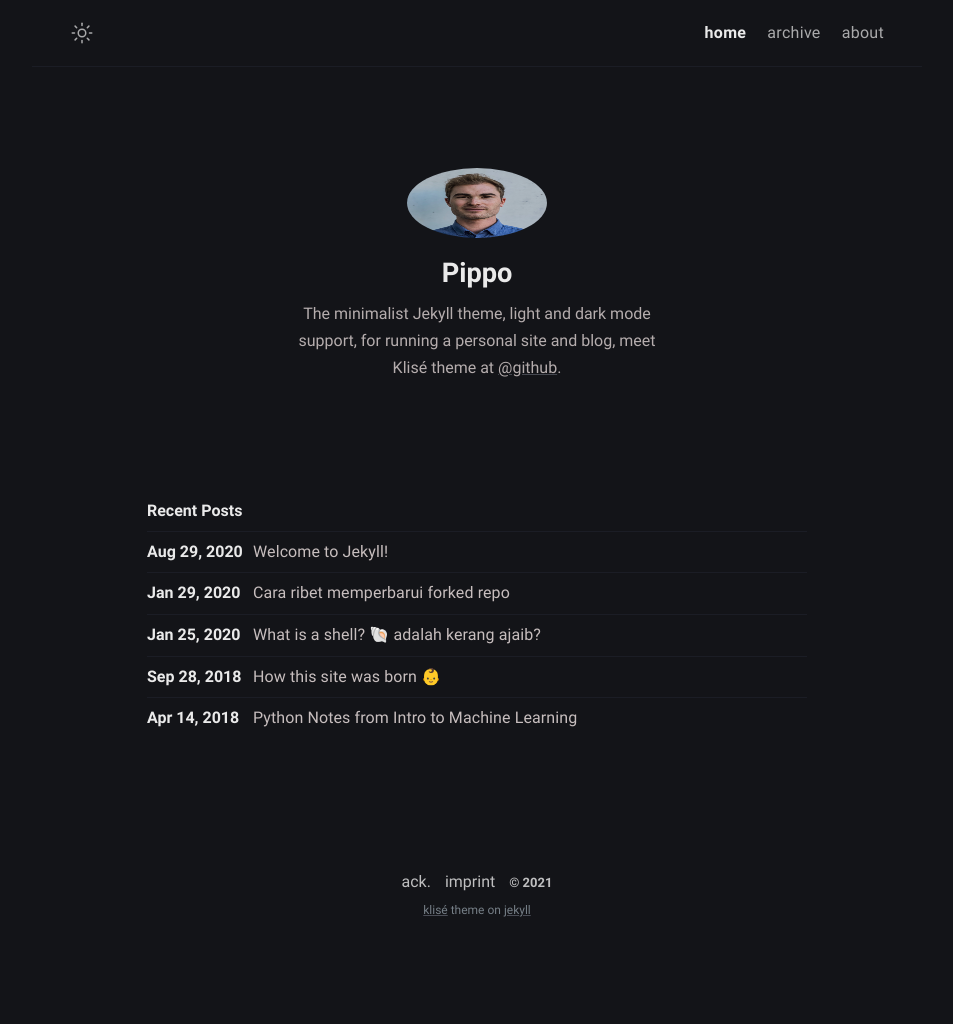
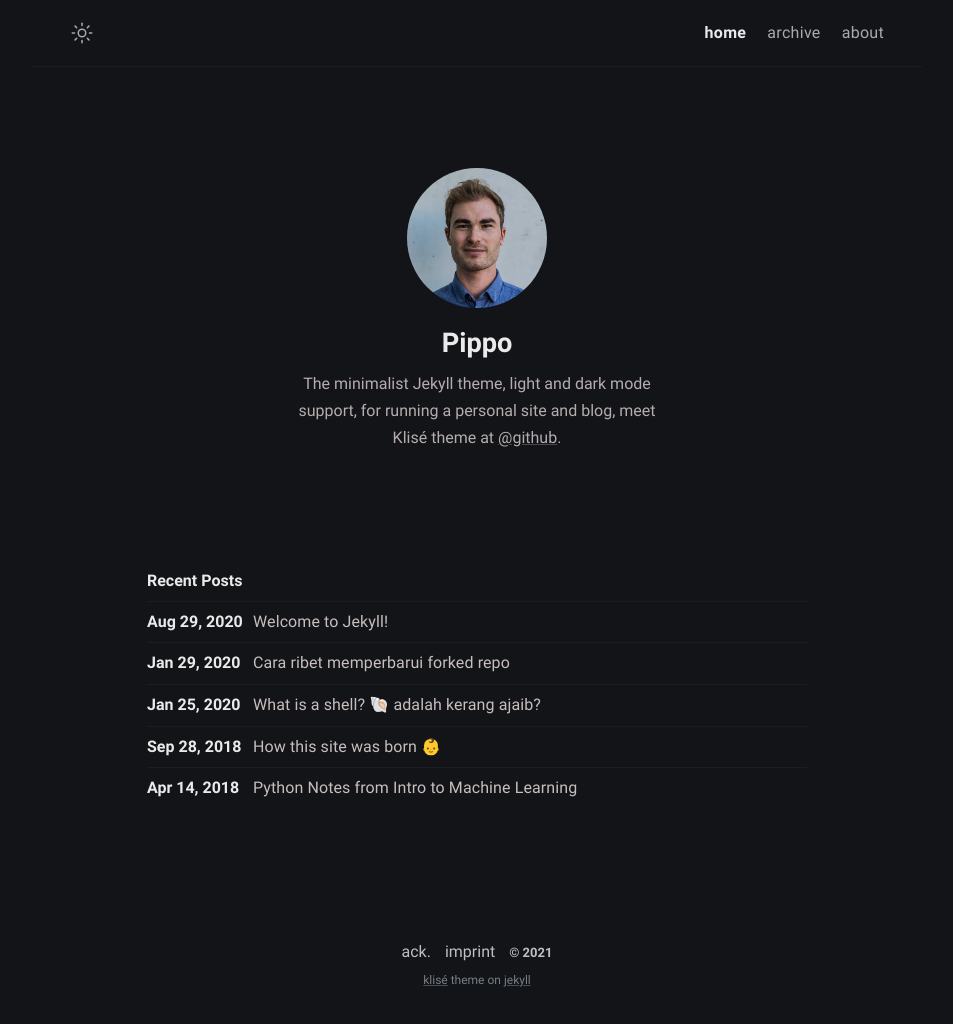
Before and after one commit to pippowie/pippowie.github.io, a Jekyll site: the page built from index.md, in a window 1280 px wide. Shown: the whole page, without its empty margins (163-1116 px from the left). Built offline with Jekyll 4.4.1, drawn with Linux system fonts in a browser that asks for light colours; before the commit the page ends 954 px from its top, so only the background shows below that.

Commit message:
_layout.scss: changed

```diff
--- a/_sass/klise/_layout.scss
+++ b/_sass/klise/_layout.scss
@@ -191,7 +191,7 @@
 
   .author-avatar {
     width: 140px;
-    height: 70px;
+    height: 140px;
     border-radius: 100%;
     user-select: none;
     background-color: $black;
```
